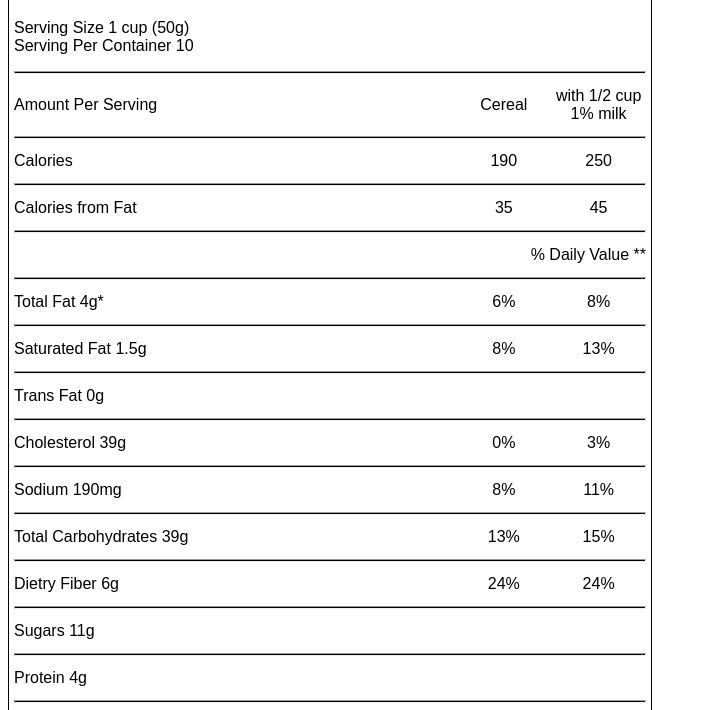
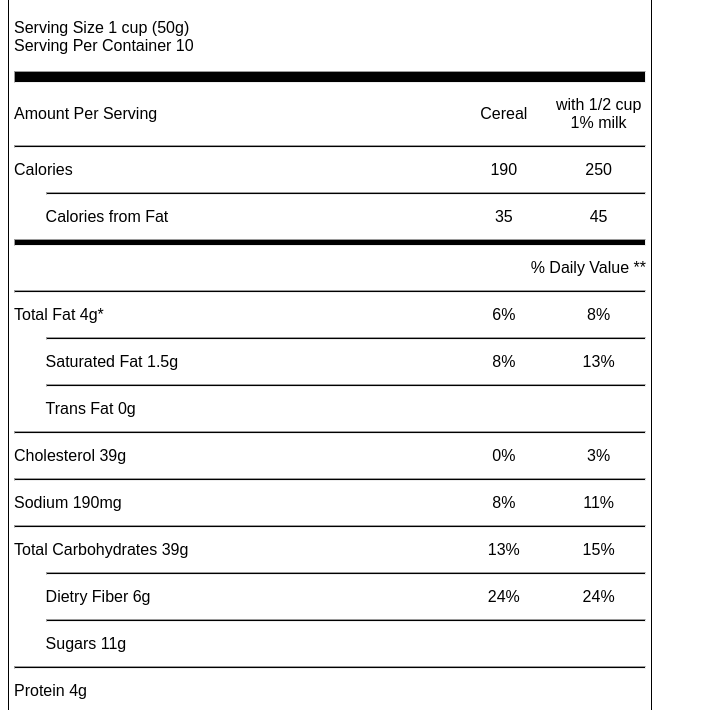
Before and after one commit to JohnOx/CFLMS-CSS-Day03-Goran-Kiaran-JohnOx, a plain HTML site: page Exercise 2/index.html in a window 1280 px wide. Shown: the part 75-785 px from the top of the page, without its empty margins (0-707 px from the left). Drawn offline with Linux system fonts and the light colour scheme.

Commit message:
Oxales Fix

```diff
--- a/Exercise 2/index.html
+++ b/Exercise 2/index.html
@@ -13,7 +13,7 @@
 			Serving Per Container 10
 		</p>
 
-		<hr>
+		<hr class="thick">
 
 		<div id="calories">
 			<p class="description">Amount Per Serving</p> <!-- flex-grow 1 -->
@@ -26,13 +26,13 @@
 			<p class="values">190</p>
 			<p class="values">250</p>
 
-			<hr>
+			<hr class="short">
 
-			<p class="description">Calories from Fat</p>
+			<p class="description intend">Calories from Fat</p>
 			<p class="values">35</p>
 			<p class="values">45</p>
 
-			<hr>
+			<hr class="medium">
 
 			<p id="dailyVal">% Daily Value **</p>
 
@@ -42,15 +42,15 @@
 			<p class="values">6%</p>
 			<p class="values">8%</p>
 
-			<hr>
+			<hr class="short">
 
-			<p class="description">Saturated Fat 1.5g</p>
+			<p class="description intend">Saturated Fat 1.5g</p>
 			<p class="values">8%</p>
 			<p class="values">13%</p>
 
-			<hr>
+			<hr class="short">
 
-			<p class="description">Trans Fat 0g</p>
+			<p class="description intend">Trans Fat 0g</p>
 
 			<hr>
 
@@ -70,21 +70,21 @@
 			<p class="values">13%</p>
 			<p class="values">15%</p>
 
-			<hr>
+			<hr class="short">
 
-			<p class="description">Dietry Fiber 6g</p>
+			<p class="description intend">Dietry Fiber 6g</p>
 			<p class="values">24%</p>
 			<p class="values">24%</p>
 
-			<hr>
+			<hr class="short">
 
-			<p class="description">Sugars 11g</p>
+			<p class="description intend">Sugars 11g</p>
 
 			<hr>
 
 			<p class="description">Protein 4g</p>
 
-			<hr>
+			<hr class="thick">
 
 			<p class="description">Vitamin A</p>
 			<p class="values">0%</p>
@@ -131,7 +131,7 @@
 				<p class="CalVal">65g</p>
 				<p class="CalVal">80g</p>
 
-				<p class="CalVal">Saturated Fat</p>
+				<p class="CalVal int">Saturated Fat</p>
 				<p class="CalVal">Less than</p>
 				<p class="CalVal">20g</p>
 				<p class="CalVal">25g</p>
@@ -151,7 +151,7 @@
 				<p class="CalVal">300g</p>
 				<p class="CalVal">375g</p>
 
-				<p class="CalVal">Dietry Fiber</p>
+				<p class="CalVal int">Dietry Fiber</p>
 				<p class="CalVal"></p>
 				<p class="CalVal">25g</p>
 				<p class="CalVal">30g</p>
--- a/Exercise 2/styles/main.css
+++ b/Exercise 2/styles/main.css
@@ -9,6 +9,18 @@ hr {
 	height: 1px;
 	flex-basis: 100%;
 	background-color: black;
+}
+
+.thick {
+	height: 10px;
+}
+
+.medium {
+	height: 5px;
+}
+
+.short {
+	margin-left: 5%;
 }
 
 p {
@@ -27,6 +39,11 @@ p {
 	flex-grow: 2;
 	align-self: center;
 }
+
+.intend {
+	margin-left: 5%;
+}
+
 
 .values {
 	margin: 5px 0;
@@ -54,6 +71,11 @@ p {
 	text-align: start;
 }
 
+.int {
+	text-align: center;
+}
+
+
 #CalPerG {
 	flex-basis: 100%;
 	justify-self: flex-start;
@@ -63,5 +85,4 @@ p {
 	display: flex;
 	justify-content: space-around;
 	align-items: center;
-
 }
```
